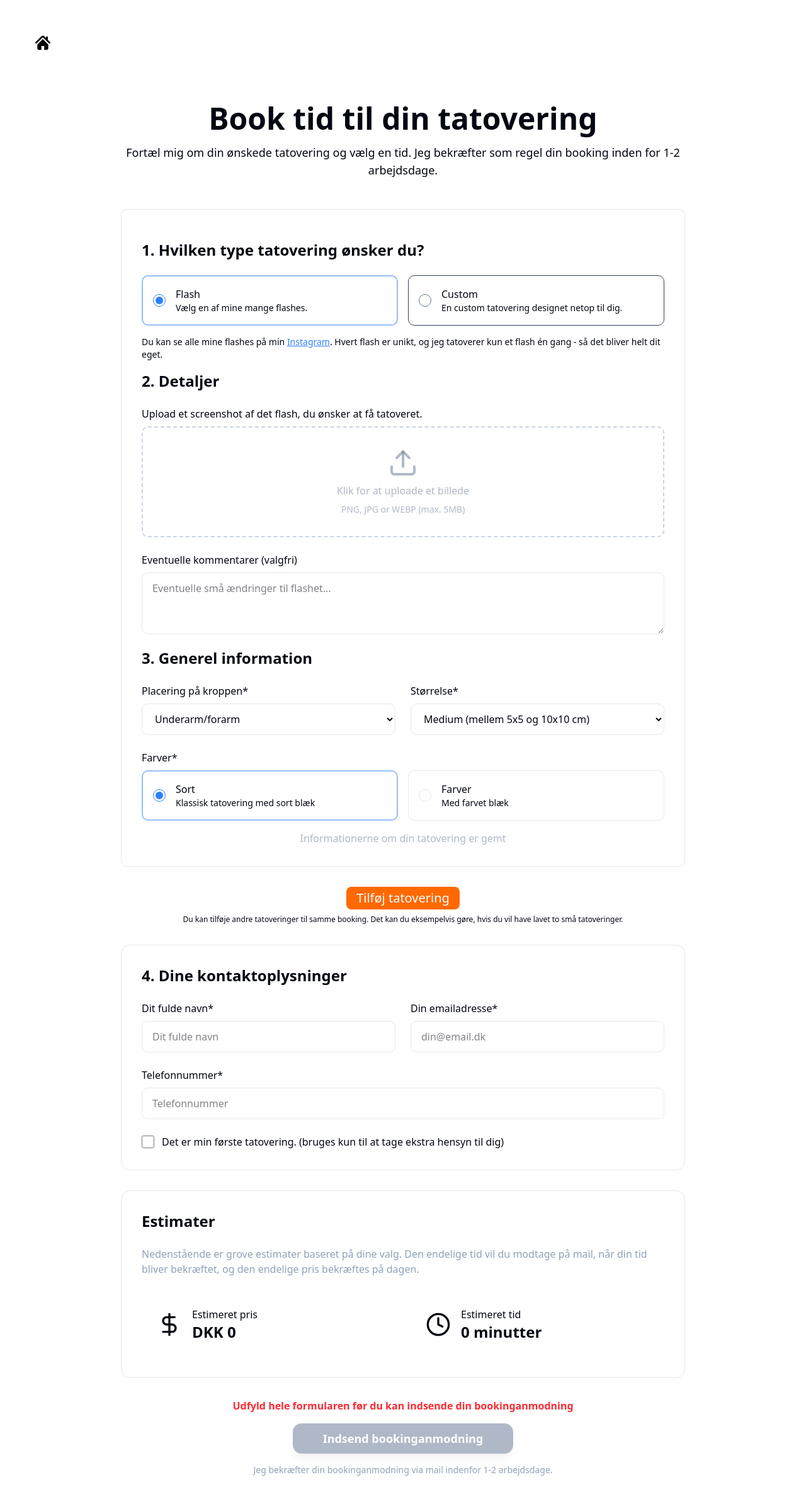
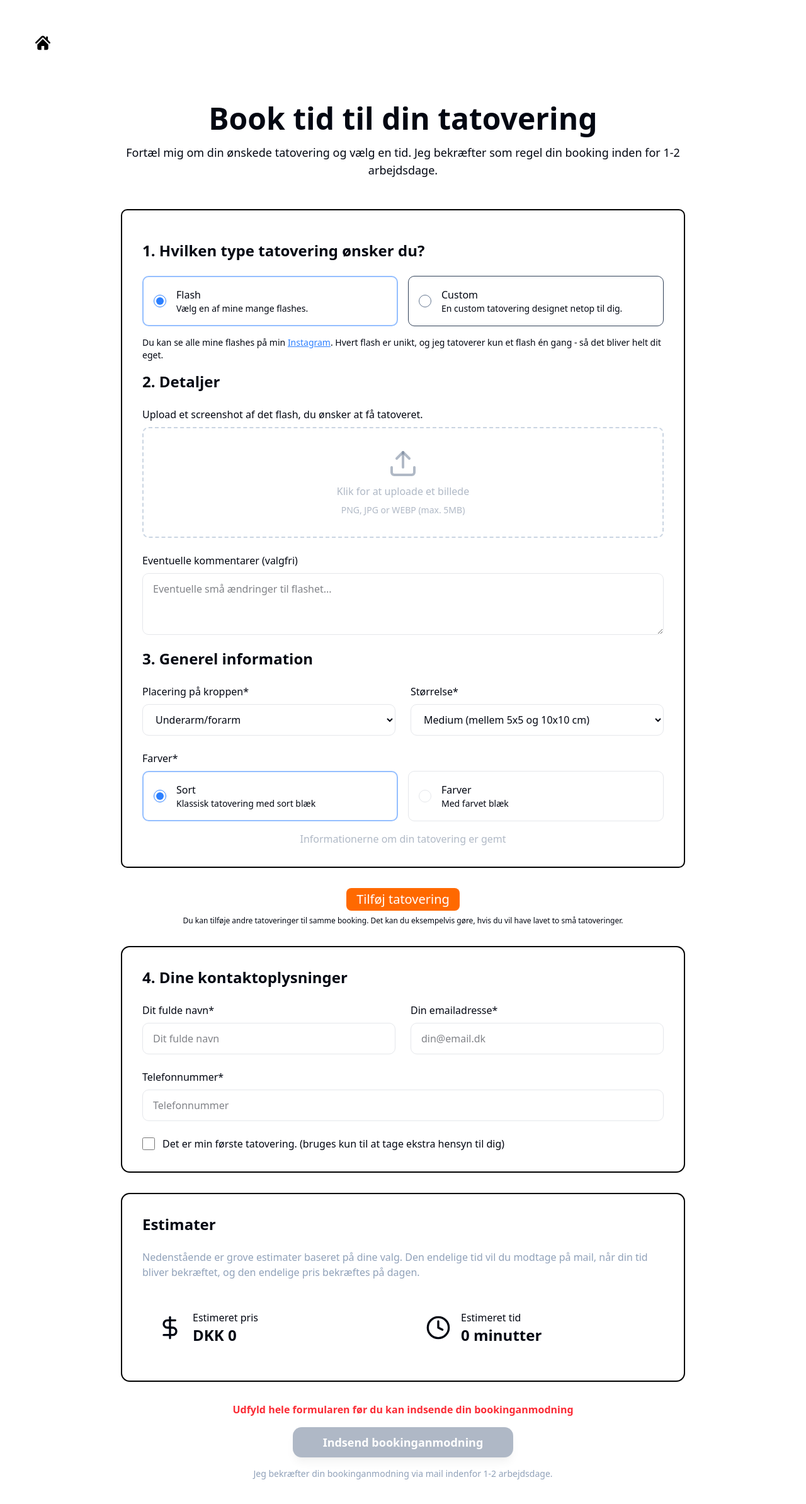
Before and after one commit to nordbobirk/02369-project, a Next.js app: page /booking in a window 1280 px wide. Shown: the top 2388 px of the page at 63% size. Built offline with nearby package versions, Linux system fonts and the light colour scheme.

Commit message:
styling: clearer borders for different form sections

```diff
--- a/src/app/(public)/booking/_components/ContactInfo.tsx
+++ b/src/app/(public)/booking/_components/ContactInfo.tsx
@@ -12,7 +12,7 @@ export function ContactInfo({
   ) => void;
 }) {
   return (
-    <div className="rounded-xl p-8 border">
+    <div className="rounded-xl p-8 border-2 border-black">
       <h2 className="text-2xl font-bold mb-6">4. Dine kontaktoplysninger</h2>
 
       <div className="grid grid-cols-1 md:grid-cols-2 gap-6">
--- a/src/app/(public)/booking/_components/Estimates.tsx
+++ b/src/app/(public)/booking/_components/Estimates.tsx
@@ -8,7 +8,7 @@ export function Estimates({
   timeEstimate: number;
 }) {
   return (
-    <div className="rounded-xl p-8 border">
+    <div className="rounded-xl p-8 border-2 border-black">
       <h2 className="text-2xl font-bold mb-6">Estimater</h2>
       <p className="text-slate-400 mb-6">
         Nedenstående er grove estimater baseret på dine valg. Den endelige tid
--- a/src/app/(public)/booking/_components/TattooForm/index.tsx
+++ b/src/app/(public)/booking/_components/TattooForm/index.tsx
@@ -77,7 +77,7 @@ export function TattooForm({
   if (options.hidden) {
     return (
       <div
-        className="border rounded-lg py-8 hover:cursor-pointer"
+        className="border-2 border-black rounded-lg py-8 hover:cursor-pointer"
         onClick={selectTattoo}
       >
         <h2 className="text-3xl font-bold text-center">{options.title}</h2>
@@ -87,7 +87,7 @@ export function TattooForm({
 
   return (
     <div
-      className="flex flex-col gap-4 border rounded-lg py-8 relative"
+      className="flex flex-col gap-4 border-2 border-black rounded-lg py-8 relative"
       id={options.id}
     >
       {options.showDelete ? (
```
